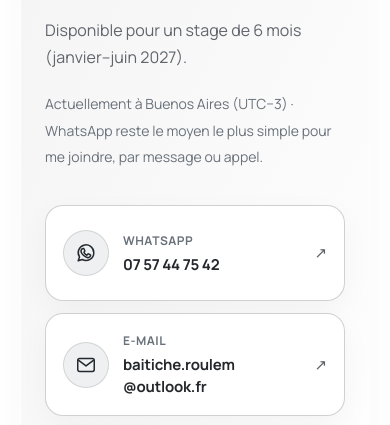
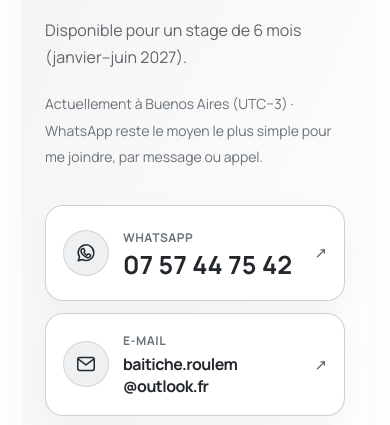
Before and after one commit to marco1t/portfolio-roulem-baitiche, a plain HTML site: page index.html in a window 390 px wide. Shown: the part 9865-10290 px from the top of the page. Drawn offline with Linux system fonts and the light colour scheme.

Commit message:
Renforcer la lisibilité des contacts principaux
Rétablit les proportions compactes du bloc contact tout en agrandissant le numéro WhatsApp et l’adresse e-mail dans leurs cartes. Ajuste également leur taille sur mobile et actualise la version de la feuille de styles.

```diff
--- a/index.html
+++ b/index.html
@@ -13,7 +13,7 @@
   <link rel="preconnect" href="https://fonts.googleapis.com">
   <link rel="preconnect" href="https://fonts.gstatic.com" crossorigin>
   <link href="https://fonts.googleapis.com/css2?family=Manrope:wght@400;500;600;650;700;750;800&display=swap" rel="stylesheet">
-  <link rel="stylesheet" href="styles.css?v=20260925-contact-priority">
+  <link rel="stylesheet" href="styles.css?v=20260926-contact-scale">
   <script src="script.js?v=20260925-journey-progress" defer></script>
 </head>
 <body>
--- a/styles.css
+++ b/styles.css
@@ -208,8 +208,9 @@ body.dialog-fallback-open::before{content:"";position:fixed;inset:0;z-index:110;
 .contact-link-primary .contact-link-icon{width:46px;height:46px;background:#eef0f1}
 .contact-link-primary .contact-link-icon svg{width:22px;height:22px}
 .contact-link-primary .contact-link-copy>span{font-size:12px}
-.contact-link-primary .contact-link-copy strong{font-size:clamp(15px,1.15vw,17px);letter-spacing:-.015em}
+.contact-link-primary .contact-link-copy strong{font-size:clamp(30px,3.75vw,48px);line-height:1.08;letter-spacing:.01em}
 .contact-link-primary[href^="mailto:"] .contact-link-copy strong{overflow-wrap:normal;word-break:normal}
+.contact-link-primary[href^="mailto:"] .contact-link-copy strong{font-size:clamp(22px,2.75vw,35px);letter-spacing:-.035em}
 .contact-link-secondary{min-height:70px;padding:12px 14px;border-radius:14px;box-shadow:inset 0 1px #fff,0 7px 22px #17202b08}
 .contact-link-secondary .contact-link-icon{width:32px;height:32px}
 .contact-link-secondary .contact-link-icon svg{width:16px;height:16px}
@@ -235,6 +236,8 @@ body.dialog-fallback-open::before{content:"";position:fixed;inset:0;z-index:110;
   .contact-links{grid-template-columns:1fr}
   .contact-link{min-height:90px;padding:15px}
   .contact-link-primary{min-height:96px;padding:17px}
+  .contact-link-primary .contact-link-copy strong{font-size:25px}
+  .contact-link-primary[href^="mailto:"] .contact-link-copy strong{font-size:16px;line-height:1.35}
   .contact-link-secondary{min-height:68px;padding:11px 13px}
 }
 
```
